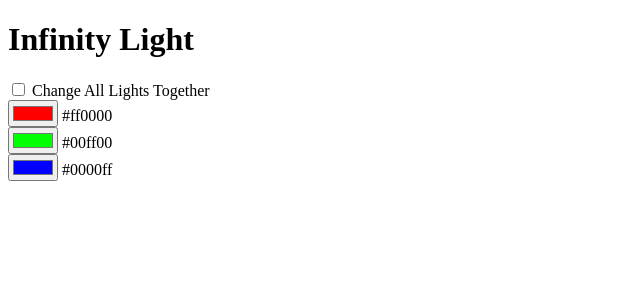
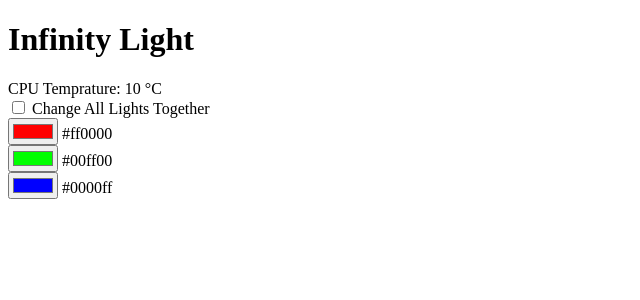
Before and after one commit to Integ/DisneyInfinityLightShow, a Flask app: template templates/index.html in a window 1280 px wide. Shown: the top 300 px of the page, without its empty margins (0-640 px from the left). Run offline with Flask 2, Linux system fonts and the light colour scheme; the template is opened without the code that fills it: most values are stand-ins (such as "Sample title", 1, 10 or a date in 2020).

Commit message:
add cpu temprature

```diff
--- a/main.py
+++ b/main.py
@@ -36,4 +36,6 @@ def index():
             "error": error
         }
     elif request.method == 'GET':
-        return render_template('index.html')
+        f = open('/sys/class/thermal/thermal_zone0/temp', 'r')
+        cpu_temp = int(f.readline()) / 1000
+        return render_template('index.html', cpu_temp=cpu_temp)
--- a/templates/index.html
+++ b/templates/index.html
@@ -4,6 +4,9 @@
 </head>
 <body>
   <h1>Infinity Light</h1>
+  <div id="cpuTemp">
+    CPU Temprature: <span>{{ cpu_temp }}</span> °C
+  </div>
   <div id="changeAll">
     <input type="checkbox" />
     <label>Change All Lights Together</label>
```
